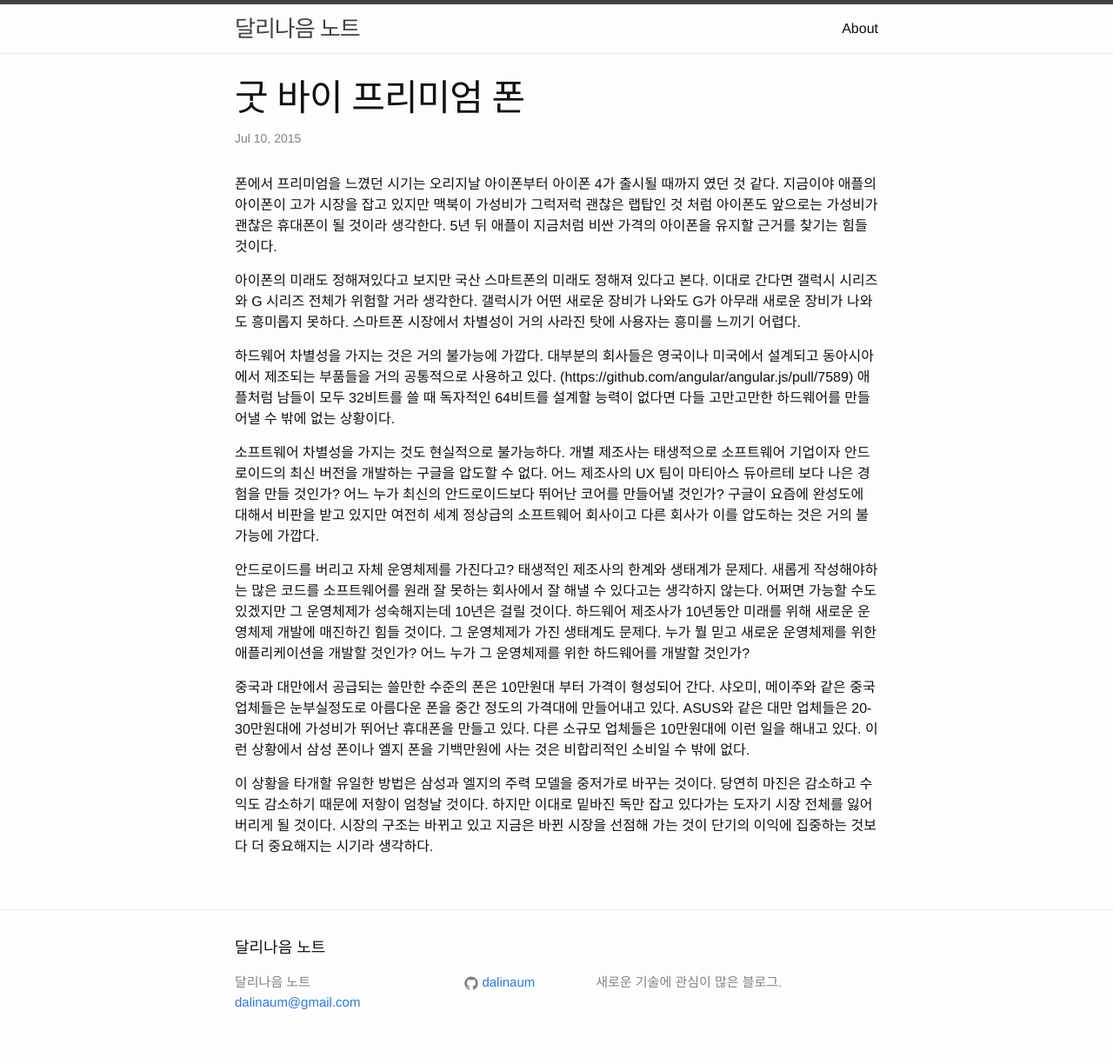
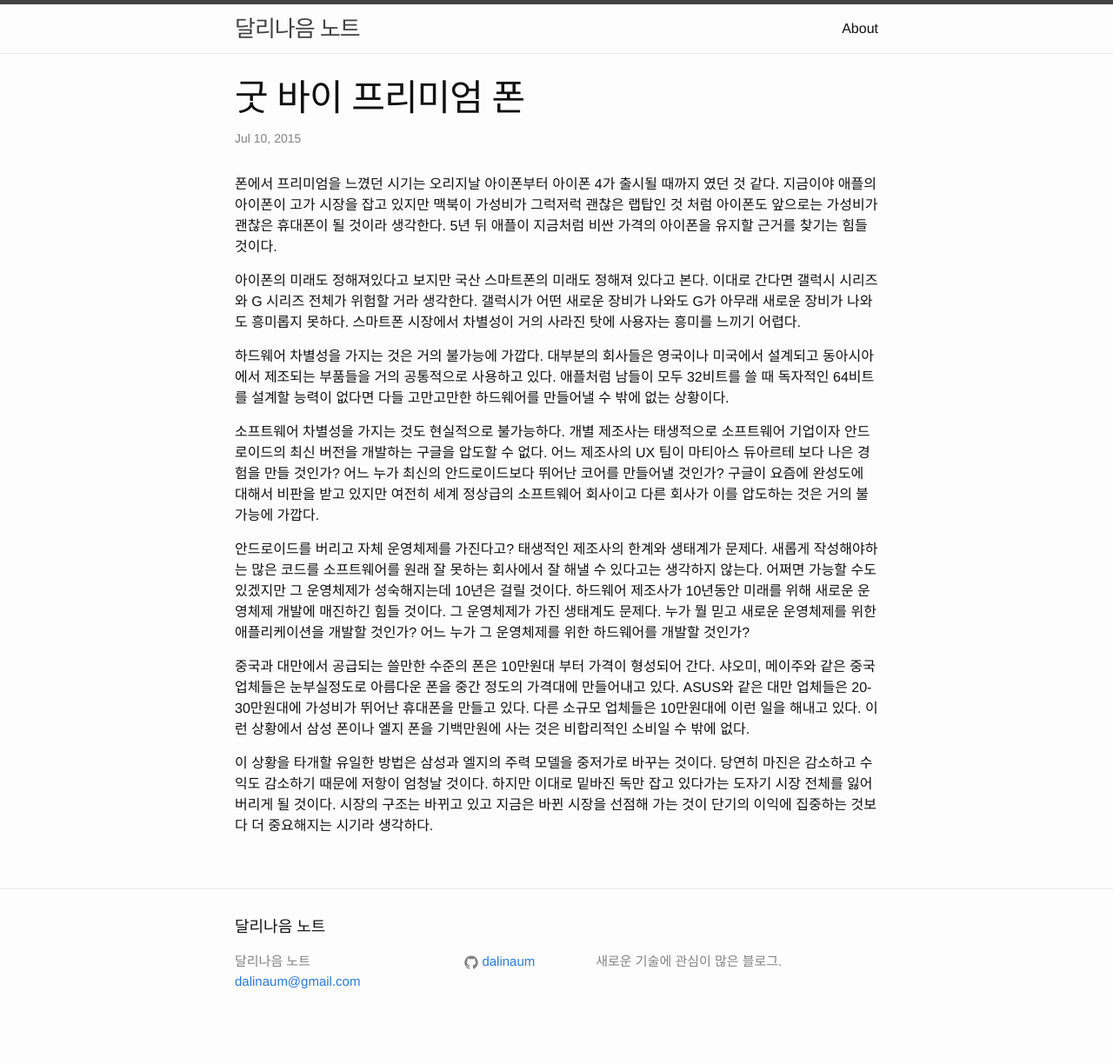
Before and after one commit to dalinaum/dalinaum.github.io, a Jekyll site: the page built from _posts/2015-07-10-goodbye-premium-phones.markdown, in a window 1280 px wide. Shown: the whole page at 87% size. Built offline with Jekyll 4.4.1, drawn with Linux system fonts in a browser that asks for light colours; Markdown is read by kramdown in place of the engine named in the settings; after the commit the page ends 1200 px from its top, so only the background shows below that; some of the changed lines change nothing that is shown.

Commit message:
Update 2015-07-10-goodbye-premium-phones.markdown

```diff
--- a/_posts/2015-07-10-goodbye-premium-phones.markdown
+++ b/_posts/2015-07-10-goodbye-premium-phones.markdown
@@ -9,7 +9,7 @@
 
 아이폰의 미래도 정해져있다고 보지만 국산 스마트폰의 미래도 정해져 있다고 본다. 이대로 간다면 갤럭시 시리즈와 G 시리즈 전체가 위험할 거라 생각한다. 갤럭시가 어떤 새로운 장비가 나와도 G가 아무래 새로운 장비가 나와도 흥미롭지 못하다. 스마트폰 시장에서 차별성이 거의 사라진 탓에 사용자는 흥미를 느끼기 어렵다.
 
-하드웨어 차별성을 가지는 것은 거의 불가능에 가깝다. 대부분의 회사들은 영국이나 미국에서 설계되고 동아시아에서 제조되는 부품들을 거의 공통적으로 사용하고 있다. (https://github.com/angular/angular.js/pull/7589) 애플처럼 남들이 모두 32비트를 쓸 때 독자적인 64비트를 설계할 능력이 없다면 다들 고만고만한 하드웨어를 만들어낼 수 밖에 없는 상황이다.
+하드웨어 차별성을 가지는 것은 거의 불가능에 가깝다. 대부분의 회사들은 영국이나 미국에서 설계되고 동아시아에서 제조되는 부품들을 거의 공통적으로 사용하고 있다. 애플처럼 남들이 모두 32비트를 쓸 때 독자적인 64비트를 설계할 능력이 없다면 다들 고만고만한 하드웨어를 만들어낼 수 밖에 없는 상황이다.
 
 소프트웨어 차별성을 가지는 것도 현실적으로 불가능하다. 개별 제조사는 태생적으로 소프트웨어 기업이자 안드로이드의 최신 버전을 개발하는 구글을 압도할 수 없다. 어느 제조사의 UX 팀이 마티아스 듀아르테 보다 나은 경험을 만들 것인가? 어느 누가 최신의 안드로이드보다 뛰어난 코어를 만들어낼 것인가? 구글이 요즘에 완성도에 대해서 비판을 받고 있지만 여전히 세계 정상급의 소프트웨어 회사이고 다른 회사가 이를 압도하는 것은 거의 불가능에 가깝다.
 
```
